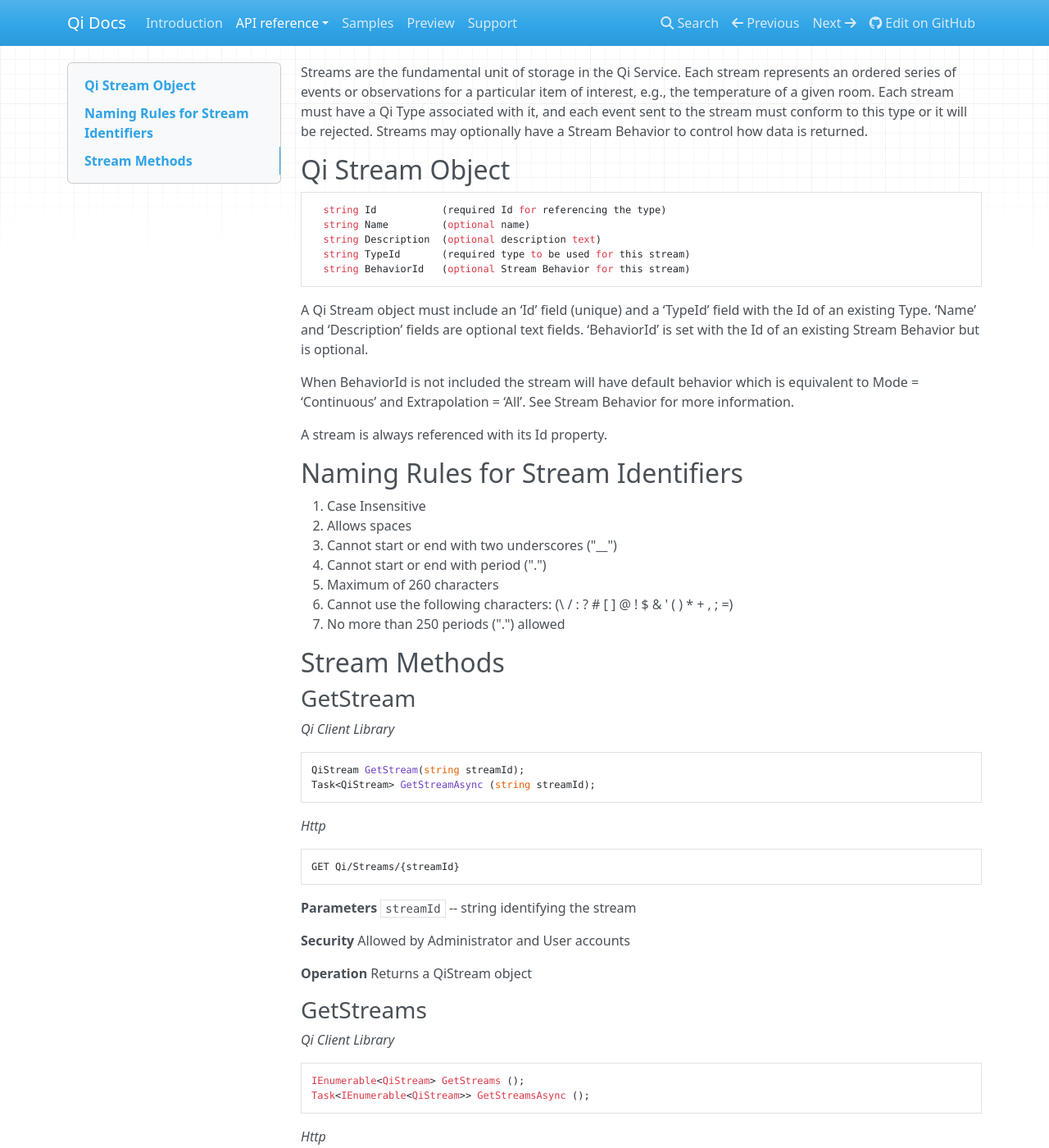
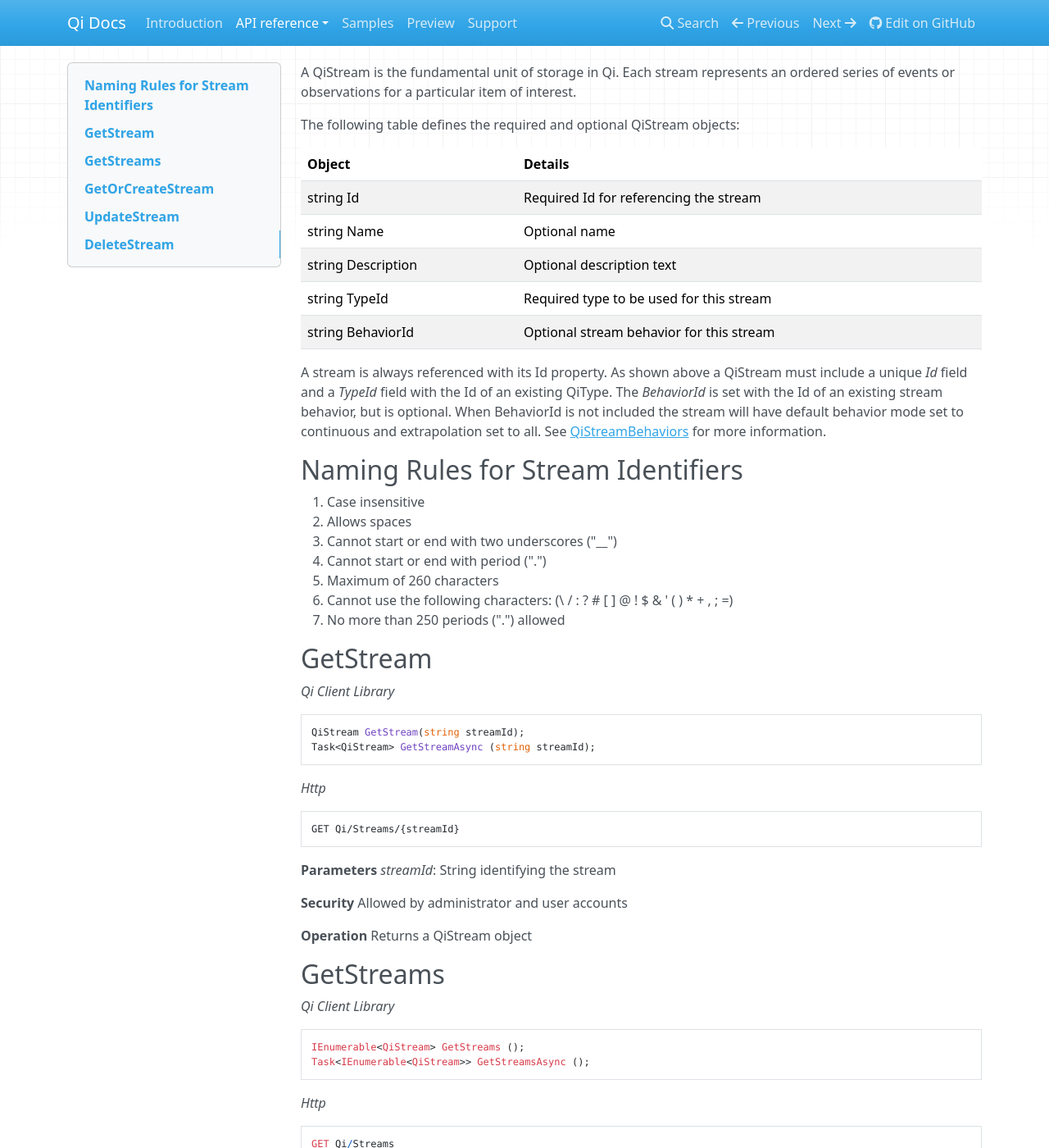
Before and after one commit to ssuryanarayanan/Qi-Docs, an MkDocs documentation site: the page built from docs/QiStreams.md, in a window 1280 px wide and 1400 px high. Shown: the whole window at 82% size. Built offline with MkDocs 1.6.1, drawn with Linux system fonts in a browser that asks for light colours; nearby versions of some CDN libraries; old or Windows-style settings are respelled for this version of MkDocs; some of the changed text lies outside the part shown.

Commit message:
Update QiStreams.md

````diff
--- a/docs/QiStreams.md
+++ b/docs/QiStreams.md
@@ -1,25 +1,19 @@
-Streams are the fundamental unit of storage in the Qi Service. Each stream represents an ordered series of events or observations for a particular item of interest, e.g., the temperature of a given room. Each stream must have a Qi Type associated with it, and each event sent to the stream must conform to this type or it will be rejected. Streams may optionally have a Stream Behavior to control how data is returned.
+A QiStream is the fundamental unit of storage in Qi. Each stream represents an ordered series of events or observations for a particular item of interest.
 
-## Qi Stream Object
+The following table defines the required and optional QiStream objects:
 
-```
-  string Id           (required Id for referencing the type)
-  string Name         (optional name)
-  string Description  (optional description text)
-  string TypeId       (required type to be used for this stream)
-  string BehaviorId   (optional Stream Behavior for this stream)
-```
+|Object|Details|
+|---|---|
+|string Id|Required Id for referencing the stream|
+|string Name|Optional name|
+|string Description|Optional description text|
+|string TypeId|Required type to be used for this stream|
+|string BehaviorId|Optional stream behavior for this stream|
 
-A Qi Stream object must include an ‘Id’ field (unique) and a ‘TypeId’ field with the Id of an existing Type.
-‘Name’ and ‘Description’ fields are optional text fields.
-‘BehaviorId’ is set with the Id of an existing Stream Behavior but is optional.
-
-When BehaviorId is not included the stream will have default behavior which is equivalent to Mode = ‘Continuous’ and Extrapolation = ‘All’. See Stream Behavior for more information.
-
-A stream is always referenced with its Id property.
+A stream is always referenced with its Id property. As shown above a QiStream must include a unique *Id* field and a *TypeId* field with the Id of an existing QiType. The *BehaviorId* is set with the Id of an existing stream behavior, but is optional. When BehaviorId is not included the stream will have default behavior mode set to continuous and extrapolation set to all. See [QiStreamBehaviors](https://qi-docs.readthedocs.org/en/latest/QiStreamBehaviors/) for more information.
 
 ## Naming Rules for Stream Identifiers
-1.	Case Insensitive
+1.	Case insensitive
 2.	Allows spaces
 3.	Cannot start or end with two underscores ("__")
 4.	Cannot start or end with period (".")
@@ -27,8 +21,7 @@
 5.	Cannot use the following characters: (\ / : ? # [ ] @ ! $ & ' ( ) * + , ; =)
 6.	No more than 250 periods (".") allowed
 
-## Stream Methods
-### GetStream
+## GetStream
 *_Qi Client Library_*
 ```
 QiStream GetStream(string streamId);
@@ -41,15 +34,15 @@
 ```
 
 **Parameters**
-`streamId` -- string identifying the stream
+*streamId*: String identifying the stream
 
 **Security**
-Allowed by Administrator and User accounts
+Allowed by administrator and user accounts
 
 **Operation**
 Returns a QiStream object
 
-### GetStreams
+## GetStreams
 *_Qi Client Library_*
 ```
 IEnumerable<QiStream> GetStreams ();
@@ -65,12 +58,12 @@
 None
 
 **Security**
-Allowed by Administrator and User accounts
+Allowed by administrator and user accounts
 
 **Operation**
 Returns IEnumerable of all streams
 
-### GetOrCreateStream
+## GetOrCreateStream
 *_Qi Client Library_*
 ```
 QiStream GetOrCreateStream (QiStream entity);
@@ -84,7 +77,7 @@
 Content is serialized QiStream entity
 
 **Parameters**
-`entity` -- Qi Stream object
+*entity*: Qi Stream object
 
 **Security**
 Allowed by Administrator account
@@ -92,7 +85,7 @@
 **Operation**
 If entity already exists on the service by `Id`, that existing stream is returned to the caller unchanged. Otherwise the new stream is created.
 
-### UpdateStream
+## UpdateStream
 *_Qi Client Library_*
 ```
 void UpdateStream(string streamId, QiStream entity);
@@ -106,8 +99,8 @@
 Content is serialized QiStream entity
 
 **Parameters**
-`streamId` -- identifier of the stream to modify
-`entity` -- updated stream object
+*streamId*: Identifier of the stream to modify
+*entity*: Updated stream object
 
 **Security**
 Allowed by Administrator account
@@ -122,9 +115,9 @@
 
 An exception is thrown on unpermitted change attempt (and the stream is left unchanged).
 
-The `UpdateStream` method applies the entire entity. Optional fields left out of the entity will remove the field from the stream if they had been set previously.
+The *UpdateStream()* method applies the entire entity. Optional fields left out of the entity will remove the field from the stream if they had been set previously.
 
-### DeleteStream
+## DeleteStream
 *_Qi Client Library_*
 ```
 void DeleteStream(string streamId);
@@ -137,7 +130,7 @@
 ```
 
 **Parameters**
-`streamId` -- identifier of the stream to delete
+*streamId*: Identifier of the stream to delete
 
 **Security**
 Allowed by Administrator account
````
